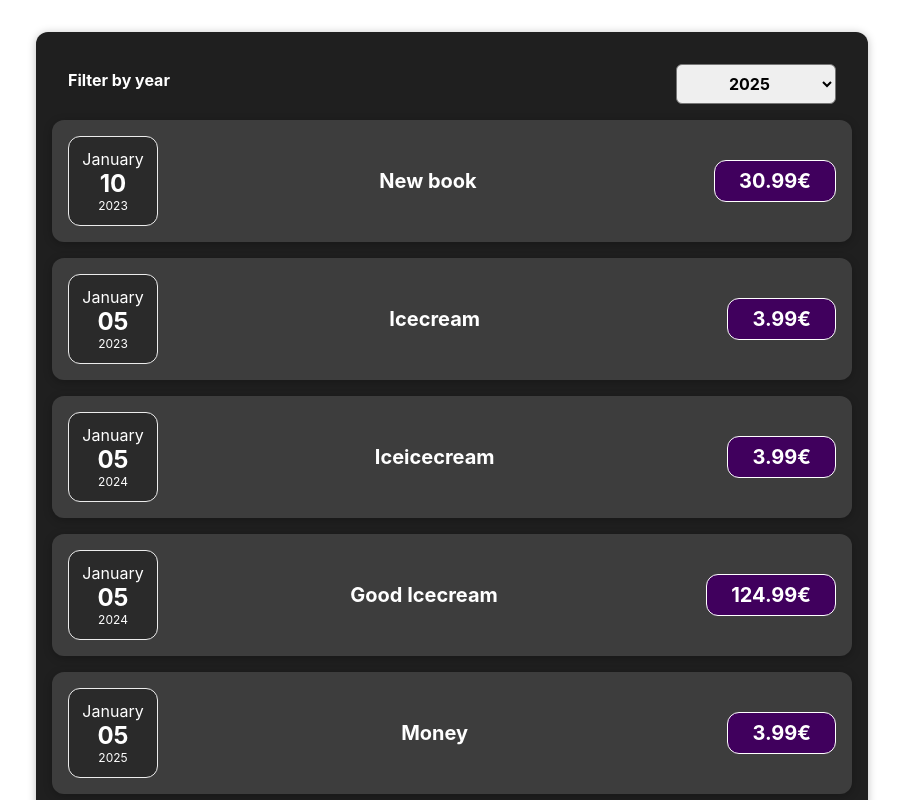
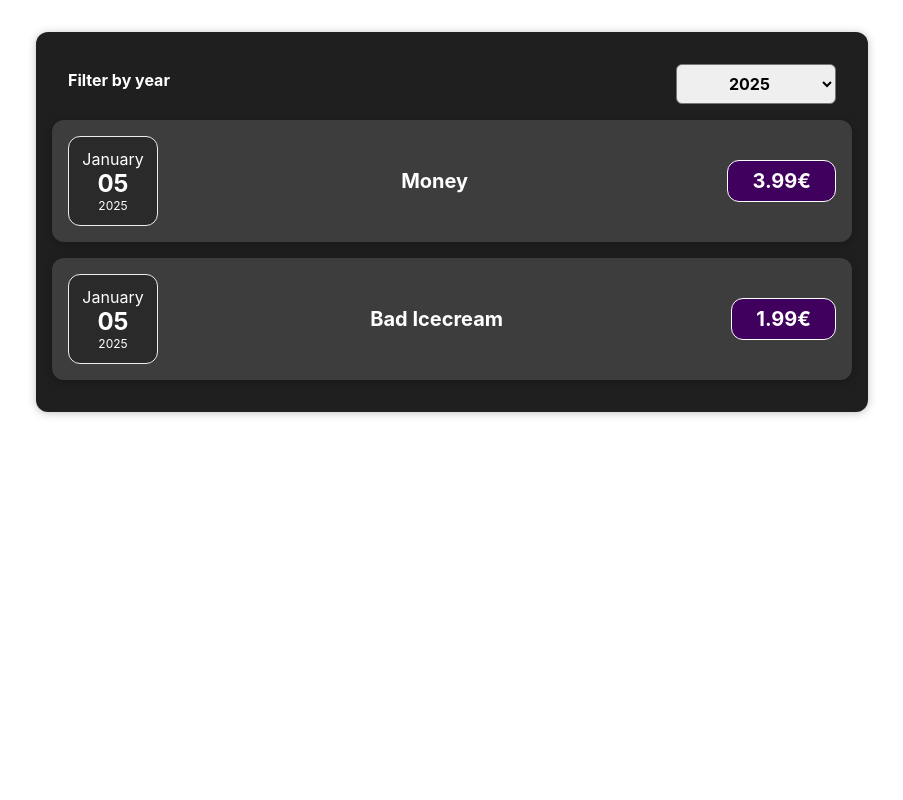
Before and after one commit to OtokarSefer/expenses3, a React (Create React App) app: page / in a window 1280 px wide. Shown: the top 800 px of the page, without its empty margins (188-1091 px from the left). Built offline with nearby package versions, Linux system fonts and the light colour scheme.

Commit message:
Ülesanne 5. Kasutades filter ja map funktsiooni sain filtri tööle. Filtreerisin aasta kaupa ja kuvasin filtreeritud andmed.

```diff
--- a/src/App.js
+++ b/src/App.js
@@ -1,64 +1,70 @@
 import logo from './logo.svg';
 import './App.css';
-import './components/Expenses.css'
+import './components/Expenses.css';
 import ExpenseItem from "./components/ExpenseItem";
 import ExpensesFilter from './components/Expenses/ExpensesFilter';
 import { useState } from 'react';
 
 function App() {
-    const [filteredYear, setFilteredYear] = useState("2025")
+  const [filteredYear, setFilteredYear] = useState("2025");
 
-    const expenses = [
+  const all_expenses = [
     {
       date: new Date(2023, 0, 10),
-            title:'New book',
+      title: 'New book',
       price: 30.99
     },
     {
       date: new Date(2023, 0, 5),
-            title:'Icecream',
+      title: 'Icecream',
       price: 3.99
     },
     {
       date: new Date(2024, 0, 5),
-            title:'Iceicecream',
+      title: 'Iceicecream',
       price: 3.99
     },
     {
       date: new Date(2024, 0, 5),
-            title:'Good Icecream',
+      title: 'Good Icecream',
       price: 124.99
     },
     {
       date: new Date(2025, 0, 5),
-            title:'Money',
+      title: 'Money',
       price: 3.99
     },
     {
       date: new Date(2025, 0, 5),
-            title:'Bad Icecream',
+      title: 'Bad Icecream',
       price: 1.99
     }
-    ]
+  ];
 
-    const filterChange = (selectedYear) => {
-      setFilteredYear(selectedYear)
-      console.log("year selected:", selectedYear)
-    }
+  const filteredExpenses = all_expenses.filter((expense) => {
+    return expense.date.getFullYear().toString() === filteredYear;
+  });
+
+  const filterChangeHandler = (selectedYear) => {
+    console.log("Aasta valitud:", selectedYear);
+    setFilteredYear(selectedYear);
+  };
 
   return (
     <div className="App">
-      <div className='expenses'>
+      <div className="expenses">
         <ExpensesFilter
           selected={filteredYear}
-          onChangeFilter={filterChange}
+          onChangeFilter={filterChangeHandler}
         />
-        <ExpenseItem expenseData={expenses[0]}></ExpenseItem>
-        <ExpenseItem expenseData={expenses[1]}></ExpenseItem>
-        <ExpenseItem expenseData={expenses[2]}></ExpenseItem>
-        <ExpenseItem expenseData={expenses[3]}></ExpenseItem>
-        <ExpenseItem expenseData={expenses[4]}></ExpenseItem>
-        <ExpenseItem expenseData={expenses[5]}></ExpenseItem>
+
+        {filteredExpenses.length === 0 ? (
+          <p>Valitud aastal kulusid ei leitud.</p>
+        ) : (
+          filteredExpenses.map((expense, index) => (
+            <ExpenseItem key={index} expenseData={expense} />
+          ))
+        )}
       </div>
     </div>
   );
```
Lines whose indentation alone changed are shown as unchanged.
